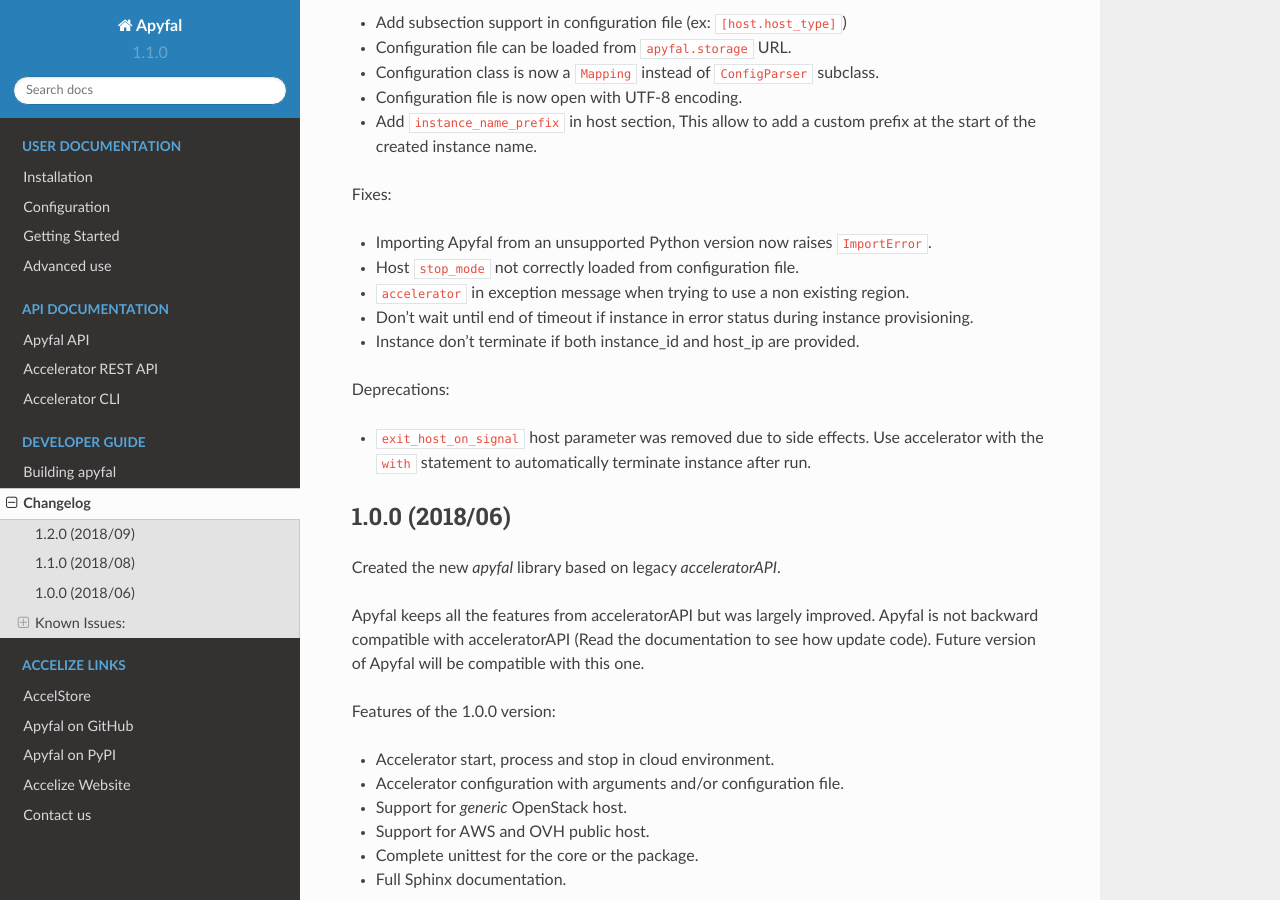
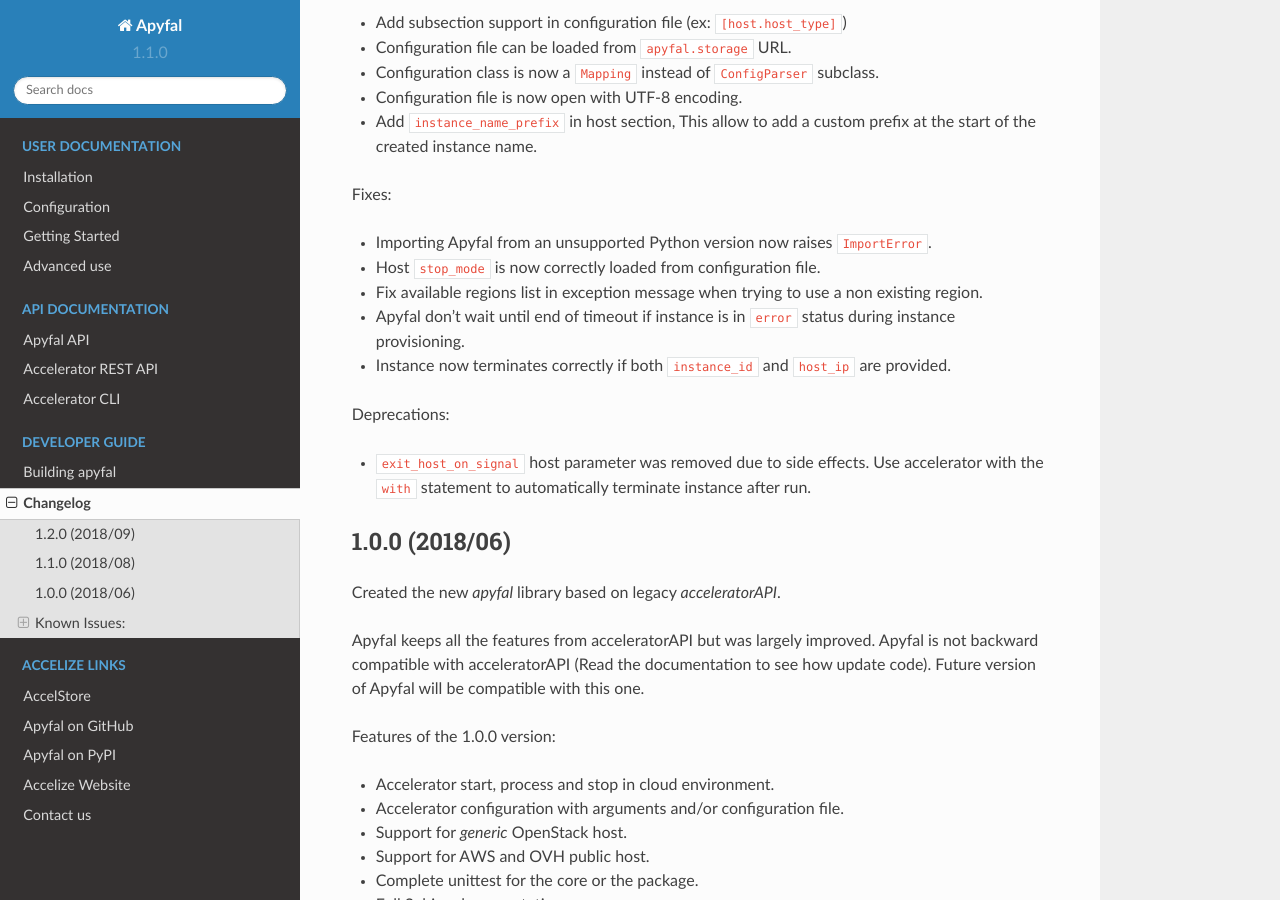
Before and after one commit to Accelize/apyfal, a Sphinx documentation site: the page built from docs/changes.rst, in a window 1280 px wide and 900 px high, scrolled down 696 px. Built offline with Sphinx 7.4.7 and the Read the Docs theme 2.0.0, drawn with Linux system fonts in a browser that asks for light colours; pages that are not in the unit, such as notebooks, are missing from menus.

Commit message:
Changelog improvement

```diff
--- a/docs/changes.rst
+++ b/docs/changes.rst
@@ -34,10 +34,11 @@ Configuration improvements:
 Fixes:
 
 - Importing Apyfal from an unsupported Python version now raises ``ImportError``.
-- Host ``stop_mode`` not correctly loaded from configuration file.
-- ``accelerator`` in exception message when trying to use a non existing region.
-- Don't wait until end of timeout if instance in error status during instance provisioning.
-- Instance don't terminate if both instance_id and host_ip are provided.
+- Host ``stop_mode`` is now correctly loaded from configuration file.
+- Fix available regions list in exception message when trying to use a non existing region.
+- Apyfal don't wait until end of timeout if instance is in ``error`` status during instance
+  provisioning.
+- Instance now terminates correctly if both ``instance_id`` and ``host_ip`` are provided.
 
 Deprecations:
 
```
